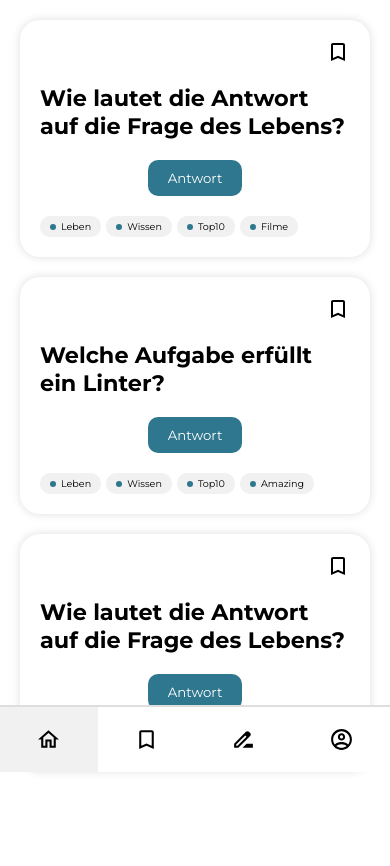
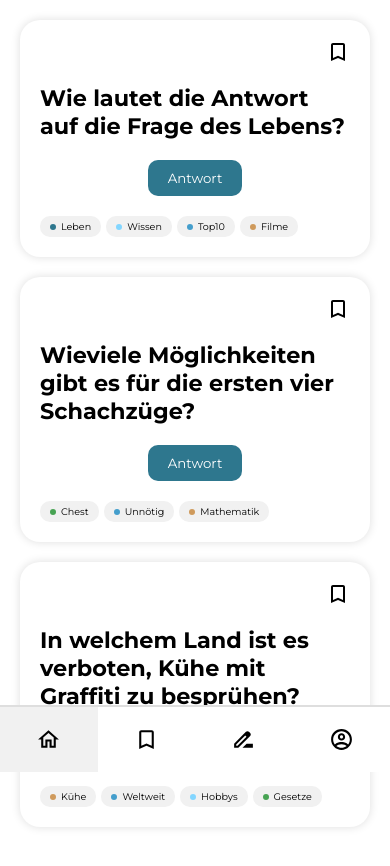
Before and after one commit to fabian-hanso/quiz-app, a website built with Vite: page index.html in a window 390 px wide. Shown: the part 72-938 px from the top of the page. Built offline with nearby package versions, Linux system fonts and the light colour scheme.

Commit message:
Some basic user interactions and some more styling

```diff
--- a/index.html
+++ b/index.html
@@ -19,7 +19,8 @@
         <section class="card">
             <img src="images/icon-marked.svg" alt="" class="card__img">
             <h2 class="card-headline">Wie lautet die Antwort auf die Frage des Lebens?</h2>
-            <button class="card__btn" onclick="toggleAnswer()">Antwort</button>
+            <button class="card__btn" onclick="toggleAnswer(this.id)" id="button-1">Antwort</button>
+            <p class="hiddenText card__text" id="hidden-text-1">42 wäre hier die richtige Antwort!</p>
             <ul class="badges">
                 <li class="badges__items"><span class="badges__items__dot primary-color"></span>Leben</li>
                 <li class="badges__items"><span class="badges__items__dot secondary-color"></span>Wissen</li>
@@ -29,24 +30,25 @@
         </section>
         <section class="card">
             <img src="images/icon-marked.svg" alt="" class="card__img">
-            <h2 class="card-headline">Welche Aufgabe erfüllt ein Linter?</h2>
-            <button class="card__btn" onclick="toggleAnswer(2)">Antwort</button>
+            <h2 class="card-headline">Wieviele Möglichkeiten gibt es für die ersten vier Schachzüge?</h2>
+            <button class="card__btn" onclick="toggleAnswer(this.id)" id="button-2">Antwort</button>
+            <p class="hiddenText card__text" id="hidden-text-2">Es gibt genau 318.979.564.000 Möglichkeiten.</p>
             <ul class="badges">
-                <li class="badges__items"><span class="badges__items__dot"></span>Leben</li>
-                <li class="badges__items"><span class="badges__items__dot"></span>Wissen</li>
-                <li class="badges__items"><span class="badges__items__dot"></span>Top10</li>
-                <li class="badges__items"><span class="badges__items__dot"></span>Amazing</li>
+                <li class="badges__items"><span class="badges__items__dot fifth-color"></span>Chest</li>
+                <li class="badges__items"><span class="badges__items__dot third-color"></span>Unnötig</li>
+                <li class="badges__items"><span class="badges__items__dot fourth-color"></span>Mathematik</li>
             </ul>
         </section>
         <section class="card">
             <img src="images/icon-marked.svg" alt="" class="card__img">
-            <h2 class="card-headline">Wie lautet die Antwort auf die Frage des Lebens?</h2>
-            <button class="card__btn" onclick="toggleAnswer(3)">Antwort</button>
+            <h2 class="card-headline">In welchem Land ist es verboten, Kühe mit Graffiti zu besprühen?</h2>
+            <button class="card__btn" onclick="toggleAnswer(this.id)" id="button-3">Antwort</button>
+            <p class="hiddenText card__text" id="hidden-text-3">Was eine Frage! Natürlich in den USA.</p>
             <ul class="badges">
-                <li class="badges__items"><span class="badges__items__dot"></span>Leben</li>
-                <li class="badges__items"><span class="badges__items__dot"></span>Wissen</li>
-                <li class="badges__items"><span class="badges__items__dot"></span>Top10</li>
-                <li class="badges__items"><span class="badges__items__dot"></span>Amazing</li>
+                <li class="badges__items"><span class="badges__items__dot fourth-color"></span>Kühe</li>
+                <li class="badges__items"><span class="badges__items__dot third-color"></span>Weltweit</li>
+                <li class="badges__items"><span class="badges__items__dot secondary-color"></span>Hobbys</li>
+                <li class="badges__items"><span class="badges__items__dot fifth-color"></span>Gesetze</li>
             </ul>
         </section>
     </main>
@@ -57,8 +59,16 @@
         <a href="" class="footer__link"><img src="images/icon-profile.svg" alt=""></a>
     </footer>
     <script>
-        function toggleAnswer() {
-            console.log('YEAH!');
+        function toggleAnswer(clicked_id) {
+            let text;
+
+            if (document.querySelector('.hiddenText') && clicked_id === 'button-1') {
+                text = document.querySelector('#hidden-text-1').classList.toggle('visibleText');
+            } else if (document.querySelector(".hiddenText") && clicked_id === "button-2") {
+                text = document.querySelector('#hidden-text-2').classList.toggle('visibleText');
+            } else if (document.querySelector(".hiddenText") && clicked_id === "button-3") {
+                text = document.querySelector('#hidden-text-3').classList.toggle('visibleText');
+            }
         }
     </script>
 </body>
--- a/styles/_base.css
+++ b/styles/_base.css
@@ -5,10 +5,10 @@
     font-family: Montserrat, sans-serif;
 }
 
-.primary-color {
-    background-color: #123456;
+:root {
+    --primary-color: #2e778e;
+    --secondary-color: #83d6ff;
+    --third-color: #449ecc;
+    --fourth-color: #cf9a5c;
+    --fifth-color: #47a353;
 }
-
-.secondary-color {
-    background-color: #dedede;
-}
--- a/styles/components/card.css
+++ b/styles/components/card.css
@@ -32,6 +32,20 @@
     padding: 10px 20px;
 }
 
+.hiddenText {
+    display: none;
+}
+
+.visibleText {
+    display: block;
+}
+
+.card__text {
+    padding-top: 20px;
+    font-size: .8rem;
+    color: #2e778e;
+}
+
 .badges {
     list-style-type: none;
     align-self: flex-start;
@@ -52,10 +66,31 @@
 
 .badges__items__dot {
     display: block;
-    background-color: #2e778e;
     border-radius: 10px;
+    background-color: none;
     width: 6px;
     height: 6px;
     z-index: 300;
     margin-right: 5px;
+    background-color: var(--primary-color);
 }
+
+.primary-color {
+    background-color: var(--primary-color);
+}
+
+.secondary-color {
+    background-color: var(--secondary-color);
+}
+
+.third-color {
+    background-color: var(--third-color);
+}
+
+.fourth-color {
+    background-color: var(--fourth-color);
+}
+
+.fifth-color {
+    background-color: var(--fifth-color);
+}
```
Also changed, not shown: images/logo-alternative.svg (added).
